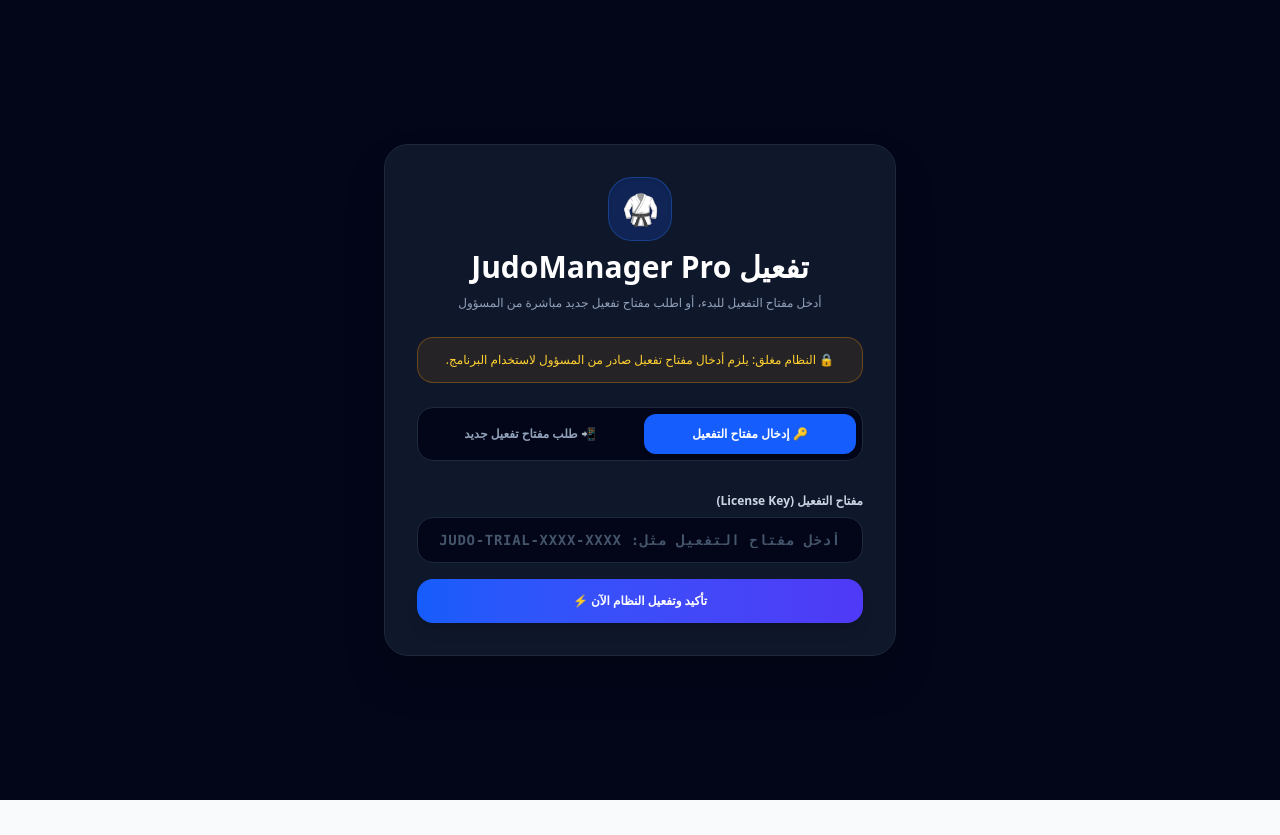
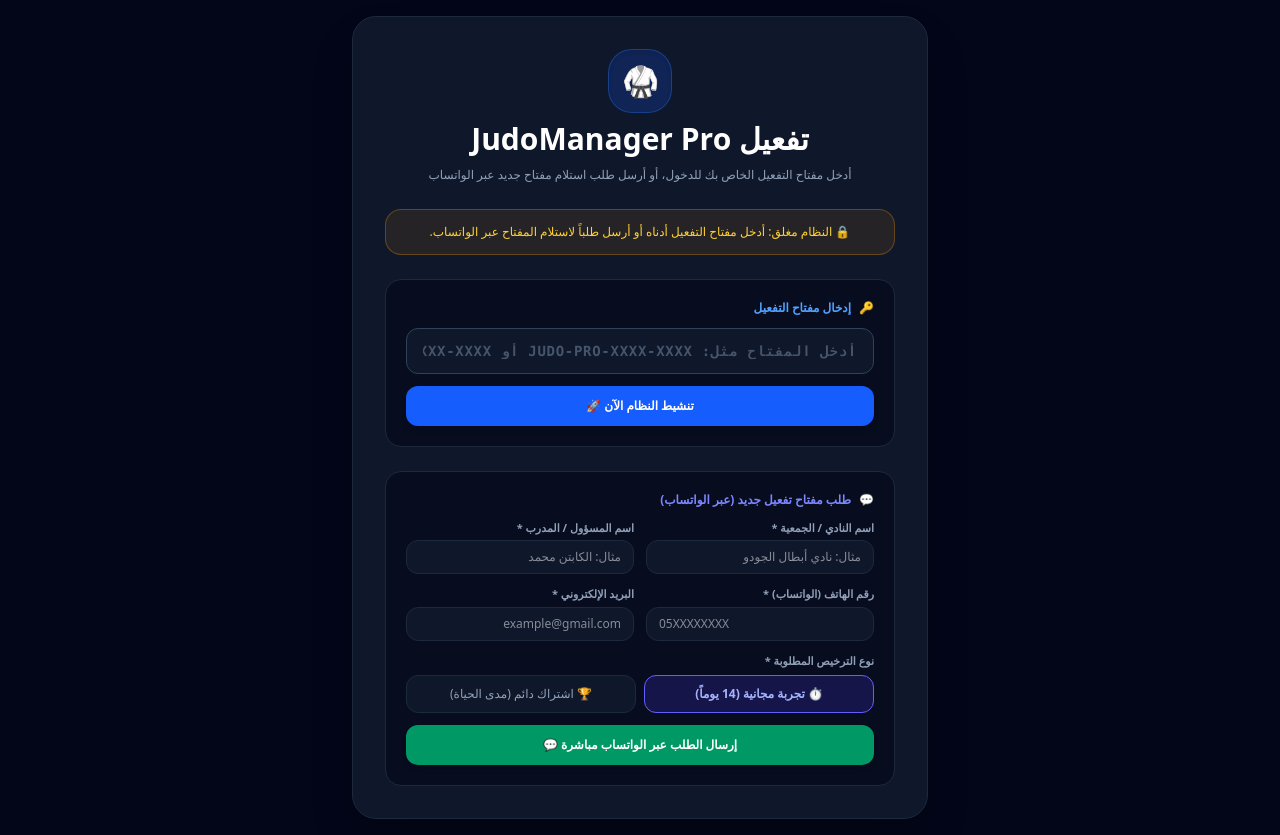
Before and after one commit to Yanisnino/judo-manager, a Next.js app: page /activate in a window 1280 px wide. Before the commit the page ends 800 px from the top, so only its background shows below. Built offline with nearby package versions, Linux system fonts and the light colour scheme.

Commit message:
feat: v4.0.0 - إطلاق الواجهة الموحدة البسيطة وإلغاء MongoDB وتنسيق Google Sheets في أعمدة مرتبة

```diff
--- a/src/app/activate/page.tsx
+++ b/src/app/activate/page.tsx
@@ -8,7 +8,6 @@
   const router = useRouter();
   const [licenseKeyInput, setLicenseKeyInput] = useState("");
   const [status, setStatus] = useState<LicenseStatus | null>(null);
-  const [activeTab, setActiveTab] = useState<"KEY" | "REQUEST">("KEY");
 
   // Form states
   const [clubName, setClubName] = useState("");
@@ -64,11 +63,11 @@
 
       // Open WhatsApp directly with formatted request
       const waText = encodeURIComponent(
-        `السلام عليكم، أود طلب مفتاح تفعيل لبرنامج JudoManager Pro:\n- اسم النادي/الجمعية: ${clubName}\n- اسم المسؤول: ${managerName || clubName}\n- رقم الهاتف: ${phone}\n- البريد الإلكتروني: ${email}\n- نوع الترخيص: ${typeLabel}\n- رقم الطلب المرجعي: ${req.id}`
+        `السلام عليكم، أود طلب مفتاح تفعيل لبرنامج JudoManager Pro:\n- اسم النادي/الجمعية: ${clubName}\n- اسم المسؤول: ${managerName || clubName}\n- رقم الهاتف: ${phone}\n- البريد الإلكتروني: ${email}\n- نوع الترخيص المطلوبة: ${typeLabel}\n- رقم الطلب المرجعي: ${req.id}`
       );
       window.open(`https://wa.me/213553823611?text=${waText}`, "_blank");
-    } catch(e) {
-      alert("حدث خطأ أثناء الإرسال. يرجى إعادة المحاولة.");
+    } catch (e) {
+      alert("حدث خطأ أثناء الإرسال. يرجى التكرم بفتح الواتساب مباشرة.");
     } finally {
       setIsSubmitting(false);
     }
@@ -76,20 +75,20 @@
 
   return (
     <div className="min-h-screen bg-slate-950 text-slate-100 flex items-center justify-center p-4 selection:bg-blue-600 selection:text-white">
-      <div className="max-w-lg w-full bg-slate-900 border border-slate-800 rounded-3xl p-6 md:p-8 shadow-2xl space-y-6">
+      <div className="max-w-xl w-full bg-slate-900 border border-slate-800 rounded-3xl p-6 md:p-8 shadow-2xl space-y-6">
 
-        {/* Logo & Header */}
+        {/* Header */}
         <div className="text-center space-y-2">
           <div className="w-16 h-16 rounded-3xl bg-blue-600/20 text-blue-400 border border-blue-500/30 font-black text-3xl flex items-center justify-center mx-auto shadow-inner">
             🥋
           </div>
           <h1 className="text-2xl md:text-3xl font-black text-white">تفعيل JudoManager Pro</h1>
           <p className="text-xs text-slate-400 leading-relaxed">
-            أدخل مفتاح التفعيل للبدء، أو اطلب مفتاح تفعيل جديد مباشرة من المسؤول
+            أدخل مفتاح التفعيل الخاص بك للدخول، أو أرسل طلب استلام مفتاح جديد عبر الواتساب
           </p>
         </div>
 
-        {/* Current License Banner */}
+        {/* License Status Banner */}
         {status?.isActivated ? (
           <div className="bg-emerald-500/10 border border-emerald-500/30 rounded-2xl p-4 text-center space-y-2">
             <span className="text-xs text-emerald-400 font-bold block">
@@ -104,149 +103,125 @@
           </div>
         ) : (
           <div className="bg-amber-500/10 border border-amber-500/30 rounded-2xl p-3.5 text-center text-xs text-amber-300 font-medium">
-            🔒 النظام مغلق: يلزم أدخال مفتاح تفعيل صادر من المسؤول لاستخدام البرنامج.
+            🔒 النظام مغلق: أدخل مفتاح التفعيل أدناه أو أرسل طلباً لاستلام المفتاح عبر الواتساب.
           </div>
         )}
 
-        {/* Navigation Tabs */}
-        <div className="grid grid-cols-2 gap-2 bg-slate-950 p-1.5 rounded-2xl border border-slate-800 text-xs font-bold">
+        {/* SECTION 1: Enter Key */}
+        <div className="bg-slate-950/60 border border-slate-800 rounded-2xl p-4 md:p-5 space-y-3">
+          <h2 className="text-xs font-bold text-blue-400 flex items-center gap-2">
+            <span>🔑</span> إدخال مفتاح التفعيل
+          </h2>
+          <form onSubmit={handleKeySubmit} className="space-y-3">
+            <input
+              type="text"
+              placeholder="أدخل المفتاح مثل: JUDO-PRO-XXXX-XXXX أو JUDO-TRL-XXXX-XXXX"
+              value={licenseKeyInput}
+              onChange={(e) => setLicenseKeyInput(e.target.value)}
+              className="w-full bg-slate-900 border border-slate-700 rounded-xl px-4 py-3 text-xs md:text-sm text-center text-emerald-400 font-mono font-bold tracking-wider focus:outline-none focus:border-blue-500 transition-all placeholder:text-slate-600"
+            />
             <button
-            type="button"
-            onClick={() => { setActiveTab("KEY"); setSubmittedReqId(null); }}
-            className={`py-3 rounded-xl transition-all ${activeTab === "KEY" ? "bg-blue-600 text-white shadow-md" : "text-slate-400 hover:text-white"}`}
+              type="submit"
+              className="w-full bg-blue-600 hover:bg-blue-500 text-white font-bold py-3 rounded-xl text-xs shadow-md transition-all"
             >
-            🔑 إدخال مفتاح التفعيل
+              تنشيط النظام الآن 🚀
             </button>
-          <button
-            type="button"
-            onClick={() => { setActiveTab("REQUEST"); setSubmittedReqId(null); }}
-            className={`py-3 rounded-xl transition-all ${activeTab === "REQUEST" ? "bg-indigo-600 text-white shadow-md" : "text-slate-400 hover:text-white"}`}
-          >
-            📲 طلب مفتاح تفعيل جديد
-          </button>
+          </form>
         </div>
 
-        {/* Tab 1: Enter Key */}
-        {activeTab === "KEY" && (
-          <form onSubmit={handleKeySubmit} className="space-y-4 pt-2">
-            <div>
-              <label className="block text-xs font-bold text-slate-300 mb-2">مفتاح التفعيل (License Key)</label>
-              <input
-                type="text"
-                placeholder="أدخل مفتاح التفعيل مثل: JUDO-TRIAL-XXXX-XXXX"
-                value={licenseKeyInput}
-                onChange={(e) => setLicenseKeyInput(e.target.value)}
-                className="w-full bg-slate-950 border border-slate-800 rounded-2xl px-4 py-3 text-sm text-center text-emerald-400 font-mono font-bold tracking-wider focus:outline-none focus:border-blue-500 transition-all placeholder:text-slate-600"
-              />
-            </div>
-            <button
-              type="submit"
-              className="w-full bg-gradient-to-r from-blue-600 to-indigo-600 hover:from-blue-500 hover:to-indigo-500 text-white font-bold py-3.5 rounded-2xl text-xs shadow-lg transition-all"
-            >
-              تأكيد وتفعيل النظام الآن ⚡
-            </button>
-          </form>
-        )}
+        {/* SECTION 2: Request Key via WhatsApp */}
+        <div className="bg-slate-950/60 border border-slate-800 rounded-2xl p-4 md:p-5 space-y-3">
+          <h2 className="text-xs font-bold text-indigo-400 flex items-center gap-2">
+            <span>💬</span> طلب مفتاح تفعيل جديد (عبر الواتساب)
+          </h2>
 
-        {/* Tab 2: Request Key via WhatsApp & Server */}
-        {activeTab === "REQUEST" && (
-          <div className="space-y-4 pt-2">
           {submittedReqId ? (
-              <div className="bg-emerald-500/10 border border-emerald-500/30 rounded-2xl p-5 text-center space-y-3">
-                <div className="text-3xl">📱✨</div>
-                <h3 className="text-sm font-bold text-emerald-400">تم إرسال الطلب بنجاح!</h3>
-                <p className="text-xs text-slate-300 leading-relaxed">
-                  تم تسجل طلبك بقاعدة البيانات ورقم الطلب: <strong className="text-white font-mono">{submittedReqId}</strong>.
+            <div className="bg-emerald-500/10 border border-emerald-500/30 rounded-xl p-4 text-center space-y-2">
+              <div className="text-2xl">📱✨</div>
+              <h3 className="text-xs font-bold text-emerald-400">تم إرسال الطلب بنجاح!</h3>
+              <p className="text-[11px] text-slate-300">
+                رقم الطلب المرجعي: <strong className="text-white font-mono">{submittedReqId}</strong>
                 <br />
-                  تم فتح محادثة WhatsApp مباشرة مع المسؤول لاستلام مفتاح التفعيل.
+                سيقوم الأدمن بتوليد وموافاتك بالمفتاح عبر الواتساب مباشرة.
               </p>
-                <button
-                  type="button"
-                  onClick={() => { setActiveTab("KEY"); setSubmittedReqId(null); }}
-                  className="px-5 py-2.5 bg-blue-600 hover:bg-blue-500 text-white font-bold rounded-xl text-xs"
-                >
-                  إدخال المفتاح المستلم الآن 🔑
-                </button>
             </div>
           ) : (
             <form onSubmit={executeSubmit} className="space-y-3">
+              <div className="grid grid-cols-1 md:grid-cols-2 gap-3">
                 <div>
-                  <label className="block text-xs font-bold text-slate-300 mb-1">اسم النادي / الجمعية *</label>
+                  <label className="block text-[11px] font-bold text-slate-400 mb-1">اسم النادي / الجمعية *</label>
                   <input
                     type="text"
                     required
-                    placeholder="مثال: نادي الوفاق للجودو"
+                    placeholder="مثال: نادي أبطال الجودو"
                     value={clubName}
                     onChange={(e) => setClubName(e.target.value)}
-                    className="w-full bg-slate-950 border border-slate-800 rounded-xl px-3.5 py-2.5 text-xs text-white focus:outline-none focus:border-blue-500"
+                    className="w-full bg-slate-900 border border-slate-800 rounded-xl px-3 py-2 text-xs text-white focus:outline-none focus:border-indigo-500"
                   />
                 </div>
-
                 <div>
-                  <label className="block text-xs font-bold text-slate-300 mb-1">اسم المسؤول / المدرب *</label>
+                  <label className="block text-[11px] font-bold text-slate-400 mb-1">اسم المسؤول / المدرب *</label>
                   <input
                     type="text"
                     required
-                    placeholder="مثال: كابتن أحمد"
+                    placeholder="مثال: الكابتن محمد"
                     value={managerName}
                     onChange={(e) => setManagerName(e.target.value)}
-                    className="w-full bg-slate-950 border border-slate-800 rounded-xl px-3.5 py-2.5 text-xs text-white focus:outline-none focus:border-blue-500"
+                    className="w-full bg-slate-900 border border-slate-800 rounded-xl px-3 py-2 text-xs text-white focus:outline-none focus:border-indigo-500"
                   />
                 </div>
+              </div>
 
-                <div className="grid grid-cols-2 gap-3">
+              <div className="grid grid-cols-1 md:grid-cols-2 gap-3">
                 <div>
-                    <label className="block text-xs font-bold text-slate-300 mb-1">رقم الهاتف (الواتساب) *</label>
+                  <label className="block text-[11px] font-bold text-slate-400 mb-1">رقم الهاتف (الواتساب) *</label>
                   <input
                     type="tel"
                     required
                     placeholder="05XXXXXXXX"
                     value={phone}
                     onChange={(e) => setPhone(e.target.value)}
-                      className="w-full bg-slate-950 border border-slate-800 rounded-xl px-3.5 py-2.5 text-xs text-white focus:outline-none focus:border-blue-500"
+                    className="w-full bg-slate-900 border border-slate-800 rounded-xl px-3 py-2 text-xs text-white focus:outline-none focus:border-indigo-500"
                   />
                 </div>
-
                 <div>
-                    <label className="block text-xs font-bold text-slate-300 mb-1">البريد الإلكتروني *</label>
+                  <label className="block text-[11px] font-bold text-slate-400 mb-1">البريد الإلكتروني *</label>
                   <input
                     type="email"
                     required
                     placeholder="example@gmail.com"
                     value={email}
                     onChange={(e) => setEmail(e.target.value)}
-                      className="w-full bg-slate-950 border border-slate-800 rounded-xl px-3.5 py-2.5 text-xs text-white focus:outline-none focus:border-blue-500"
+                    className="w-full bg-slate-900 border border-slate-800 rounded-xl px-3 py-2 text-xs text-white focus:outline-none focus:border-indigo-500"
                   />
                 </div>
               </div>
 
               <div>
-                  <label className="block text-xs font-bold text-slate-300 mb-1.5">نوع المفتاح المطلوب *</label>
+                <label className="block text-[11px] font-bold text-slate-400 mb-1.5">نوع الترخيص المطلوبة *</label>
                 <div className="grid grid-cols-2 gap-2">
                   <button
                     type="button"
                     onClick={() => setRequestType("TRIAL_14_DAYS")}
-                      className={`p-3 rounded-xl border text-center transition-all ${
+                    className={`p-2.5 rounded-xl border text-center transition-all ${
                       requestType === "TRIAL_14_DAYS"
                         ? "bg-indigo-600/20 border-indigo-500 text-indigo-300 font-bold"
-                          : "bg-slate-950 border-slate-800 text-slate-400"
+                        : "bg-slate-900 border-slate-800 text-slate-400"
                     }`}
                   >
-                      <div className="text-xs font-bold">⏱️ تجربة مجانية</div>
-                      <div className="text-[10px] opacity-70">لمدة 14 يوماً</div>
+                    <div className="text-xs">⏱️ تجربة مجانية (14 يوماً)</div>
                   </button>
 
                   <button
                     type="button"
                     onClick={() => setRequestType("LIFETIME_PRO")}
-                      className={`p-3 rounded-xl border text-center transition-all ${
+                    className={`p-2.5 rounded-xl border text-center transition-all ${
                       requestType === "LIFETIME_PRO"
                         ? "bg-emerald-600/20 border-emerald-500 text-emerald-300 font-bold"
-                          : "bg-slate-950 border-slate-800 text-slate-400"
+                        : "bg-slate-900 border-slate-800 text-slate-400"
                     }`}
                   >
-                      <div className="text-xs font-bold">🏆 ترخيص دائم</div>
-                      <div className="text-[10px] opacity-70">مدى الحياة (Lifetime Pro)</div>
+                    <div className="text-xs">🏆 اشتراك دائم (مدى الحياة)</div>
                   </button>
                 </div>
               </div>
@@ -254,14 +229,13 @@
               <button
                 type="submit"
                 disabled={isSubmitting}
-                  className="w-full mt-2 bg-emerald-600 hover:bg-emerald-500 text-white font-bold py-3.5 rounded-2xl text-xs shadow-lg transition-all flex items-center justify-center space-x-2 space-x-reverse"
+                className="w-full bg-emerald-600 hover:bg-emerald-500 text-white font-bold py-3 rounded-xl text-xs shadow-md transition-all flex items-center justify-center space-x-2 space-x-reverse"
               >
-                  <span>{isSubmitting ? "جاري تسجيل الطلب..." : "إرسال الطلب والتواصل عبر الواتساب 💬"}</span>
+                <span>{isSubmitting ? "جاري تجهيز الطلب..." : "إرسال الطلب عبر الواتساب مباشرة 💬"}</span>
               </button>
             </form>
           )}
         </div>
-        )}
 
       </div>
     </div>
--- a/src/app/api/license-requests/route.ts
+++ b/src/app/api/license-requests/route.ts
@@ -1,8 +1,5 @@
 import { NextResponse } from "next/server";
-import clientPromise from "@/lib/mongodb";
 
-const DB_NAME = "judomanager";
-const COLLECTION = "license_requests";
 const BACKUP_CLOUD_URL = "https://kvdb.io/Wk6fCjH8mBvV2N1X3Y4Z5e/judo_requests_live";
 
 const corsHeaders = {
@@ -16,27 +13,8 @@
 }
 
 export async function GET() {
-  // 1. Try MongoDB Atlas
   try {
-    const client = await clientPromise;
-    const db = client.db(DB_NAME);
-    const collection = db.collection(COLLECTION);
-
-    const requests = await collection
-      .find({})
-      .sort({ createdAt: -1 })
-      .limit(500)
-      .toArray();
-
-    const cleaned = requests.map(({ _id, ...rest }) => rest);
-    return NextResponse.json(cleaned, { headers: corsHeaders });
-  } catch (error) {
-    console.warn("MongoDB Atlas GET error, using cloud fallback:", error);
-  }
-
-  // 2. Cloud Fallback if MongoDB Auth/Connect fails
-  try {
-    const res = await fetch(BACKUP_CLOUD_URL);
+    const res = await fetch(BACKUP_CLOUD_URL, { cache: "no-store" });
     if (res.ok) {
       const data = await res.json();
       return NextResponse.json(Array.isArray(data) ? data : [], { headers: corsHeaders });
@@ -52,7 +30,7 @@
     const body = await request.json();
 
     newReq = {
-      id: body.id || "REQ-" + Date.now(),
+      id: body.id || "REQ-" + Math.floor(1000 + Math.random() * 9000),
       clubName: body.clubName || "نادي جديد",
       managerName: body.managerName || body.manager || "",
       phone: body.phone || "",
@@ -63,26 +41,9 @@
       createdAt: body.createdAt || new Date().toISOString(),
     };
 
-    // Try MongoDB
-    const client = await clientPromise;
-    const db = client.db(DB_NAME);
-    const collection = db.collection(COLLECTION);
-
-    await collection.updateOne(
-      { id: newReq.id },
-      { $set: newReq },
-      { upsert: true }
-    );
-  } catch (error) {
-    console.warn("MongoDB Atlas POST error, writing to cloud fallback:", error);
-  }
-
-  // Always sync to Backup Cloud as well so admin portal gets it 100%
-  if (newReq) {
-    try {
     let cloudList: any[] = [];
     try {
-        const getRes = await fetch(BACKUP_CLOUD_URL);
+      const getRes = await fetch(BACKUP_CLOUD_URL, { cache: "no-store" });
       if (getRes.ok) {
         const json = await getRes.json();
         cloudList = Array.isArray(json) ? json : [];
@@ -96,7 +57,6 @@
       body: JSON.stringify(updated),
     });
   } catch (e) {}
-  }
 
   return NextResponse.json(
     { success: true, id: newReq?.id || "REQ-OK", message: "تم تسجيل الطلب بنجاح!" },
--- a/src/lib/googleSheetsSync.ts
+++ b/src/lib/googleSheetsSync.ts
@@ -37,7 +37,6 @@
       };
     }
 
-    // 2. Detect if user pasted standard Google Sheet edit link instead of Webhook Script link
     if (rawUrl.includes("docs.google.com/spreadsheets")) {
       return {
         success: true,
@@ -45,18 +44,45 @@
       };
     }
 
-    // 3. Try posting to Webhook URL
+    // Prepare clear structured rows for clean Google Sheets display
+    const formattedAthletes = (data.athletes || []).map((a: any) => ({
+      "الرقم التعريف": a.id || "-",
+      "اسم الرياضي": a.fullName || a.name || (a.firstName + " " + a.lastName) || "-",
+      "تاريخ الميلاد": a.birthDate || a.dob || "-",
+      "الفئة الوزن/العمر": a.category || a.weightCategory || "-",
+      "درجة الحزام": a.belt || a.currentBelt || "أبيض",
+      "رقم الهاتف": a.phone || a.parentPhone || "-",
+      "حالة الاشتراك": a.status === "ACTIVE" ? "مفعل ✅" : "غير مفعل ❌",
+      "تاريخ التسجيل": a.registeredAt || a.createdAt || new Date().toISOString().split("T")[0],
+    }));
+
+    const formattedSubscriptions = (data.subscriptions || []).map((s: any) => ({
+      "المعرف": s.id || "-",
+      "اسم الرياضي": s.athleteName || s.fullName || "-",
+      "مبلغ الاشتراك": s.amount || s.price || 0,
+      "تاريخ الدفع": s.paymentDate || s.date || "-",
+      "تاريخ الانتهاء": s.expiryDate || s.validUntil || "-",
+      "حالة الدفع": s.status === "PAID" ? "مدفوع 🟢" : "معلق 🟡",
+    }));
+
+    const syncPayload = {
+      clubName: data.clubName || "نادي الجودو",
+      timestamp: new Date().toLocaleString("ar-DZ"),
+      athletes: formattedAthletes,
+      subscriptions: formattedSubscriptions,
+    };
+
     try {
-      const response = await fetch(rawUrl, {
+      await fetch(rawUrl, {
         method: "POST",
-        mode: "no-cors", // Allow cross-origin Webhook requests to Google Apps Script
+        mode: "no-cors",
         headers: { "Content-Type": "application/json" },
-        body: JSON.stringify(data),
+        body: JSON.stringify(syncPayload),
       });
 
       return {
         success: true,
-        message: "🎉 تمت المزامنة بنجاح! تم نقل كامل بيانات اللاعبين والمالية إلى جدول غوغل شيت.",
+        message: "🎉 تمت المزامنة بنجاح! تم نقل كامل بيانات الرياضيين والمالية إلى جدول غوغل شيت بصفوف وأعمدة مرتبة.",
       };
     } catch (err) {
       return {
```
Also changed, not shown: src/app/dashboard/backup/page.tsx (+35 -5 lines). Lines whose indentation alone changed are shown as unchanged.
